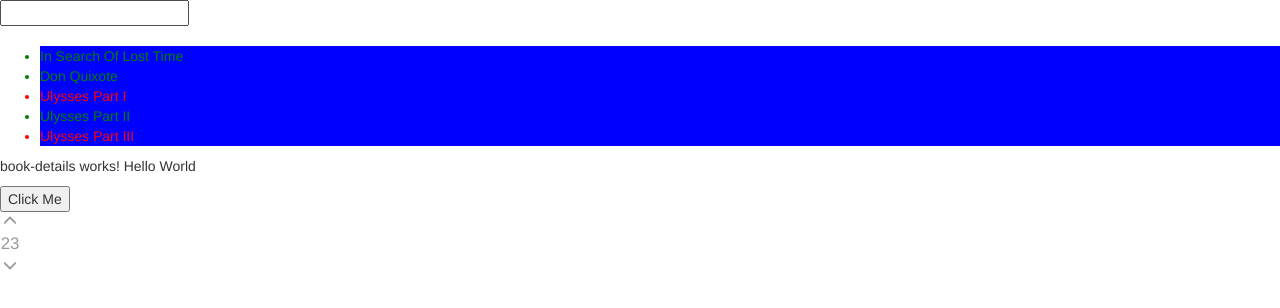
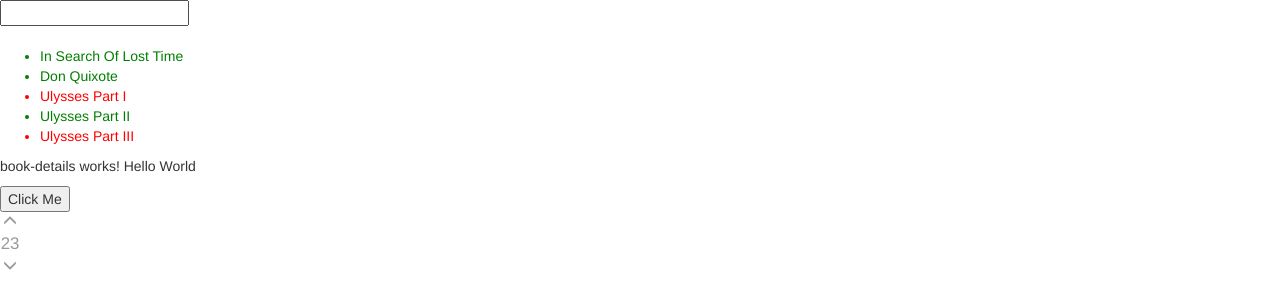
Before and after one commit to arunselvakumar/angular_training_01, an Angular app in the folder training/: page / in a window 1280 px wide. Shown: the top 308 px of the page. Built offline with nearby package versions, Linux system fonts and the light colour scheme.

Commit message:
UI Color Changed

```diff
--- a/training/src/app/directives/background-color.directive.ts
+++ b/training/src/app/directives/background-color.directive.ts
@@ -4,7 +4,7 @@ import {Directive, HostBinding, HostListener} from '@angular/core';
   selector: '[appBackgroundColor]'
 })
 export class BackgroundColorDirective {
-  private defaultStyle = 'blue';
+  private defaultStyle = 'transparent';
 
   @HostListener('mouseenter')
   public addStyle() {
@@ -13,7 +13,7 @@ export class BackgroundColorDirective {
 
   @HostListener('mouseleave')
   public removeStyle() {
-    this.defaultStyle = 'blue';
+    this.defaultStyle = 'transparent';
   }
 
   @HostBinding('style.backgroundColor')
```
